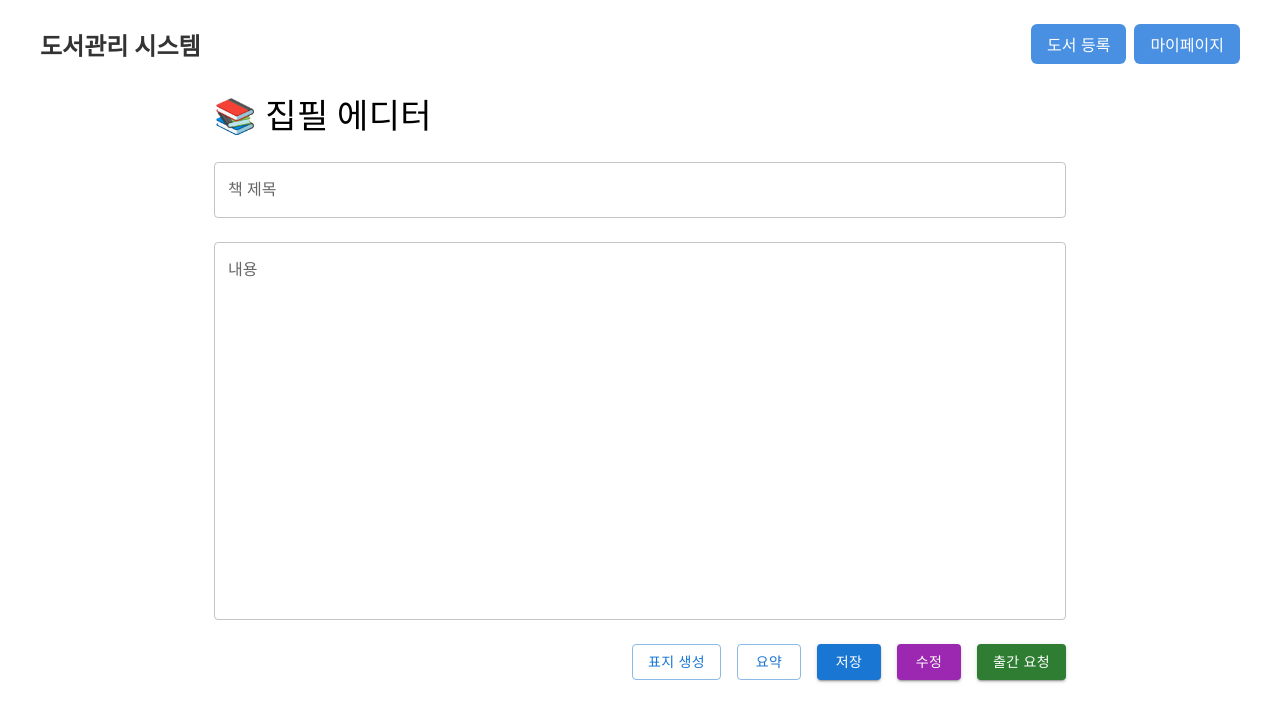
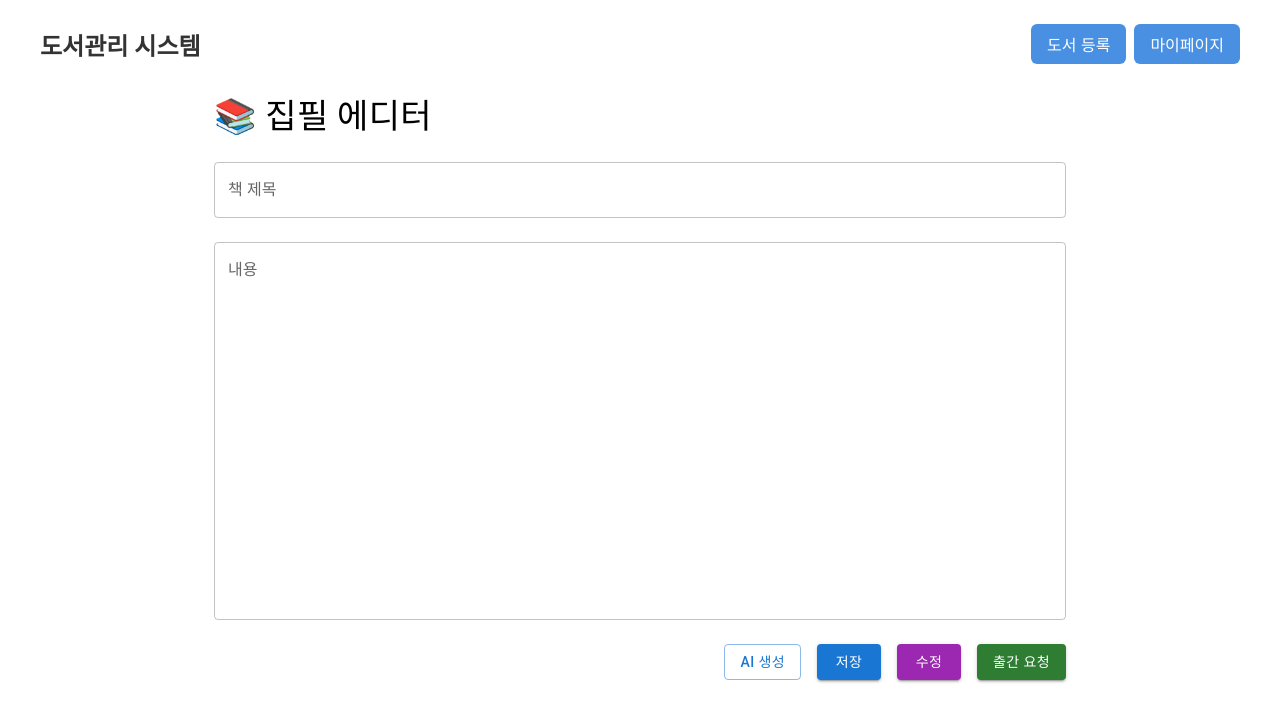
Before and after one commit to dnjsdn752/aibook, a React (Vite) app in the folder front/: page /manuscripts/new in a window 1280 px wide. Shown: the top 722 px of the page. Built offline with nearby package versions, Linux system fonts and the light colour scheme.

Commit message:
ai 집필 연동

```diff
--- a/front/src/api/library.ts
+++ b/front/src/api/library.ts
@@ -3,7 +3,7 @@
 import axios from "axios";
 
 const api = axios.create({
-  baseURL: "https://8088-dnjsdn752-aibook-kcc5uifn888.ws-us120.gitpod.io", // 도서관리 서비스 포트
+  baseURL: "https://8088-dnjsdn752-aibook-n7lzoljuat8.ws-us120.gitpod.io", // 도서관리 서비스 포트
 });
 
 // books 리스트 가져오기
--- a/front/src/api/manuscript.ts
+++ b/front/src/api/manuscript.ts
@@ -22,10 +22,11 @@ export const editManuscript = async (id: number, data: {
     return await api.put(`/manuscripts/${id}/editmanuscript`, data);
 };
 
-// AI 요청
+// AI 생성 요청 (LLM 기반)
 export const requestAi = async (id: number) => {
     return await api.put(`/manuscripts/${id}/requestai`);
 };
+
 
 // 출간 요청
 export const requestPublishing = async (id: number) => {
--- a/front/src/features/Manuscript/ManuscriptEditor.tsx
+++ b/front/src/features/Manuscript/ManuscriptEditor.tsx
@@ -1,4 +1,3 @@
-// src/features/Manuscript/ManuscriptEditor.tsx
 import React, { useState } from 'react';
 import {
     TextField,
@@ -7,7 +6,6 @@ import {
     Typography,
     Container,
 } from '@mui/material';
-
 import {
     registerManuscript,
     editManuscript,
@@ -15,23 +13,33 @@ import {
     requestAi,
 } from '../../api/manuscript';
 
+import { useQueryClient } from '@tanstack/react-query';
+import { useNavigate } from 'react-router-dom';
+
 const ManuscriptEditor: React.FC = () => {
     const [title, setTitle] = useState('');
     const [content, setContent] = useState('');
     const [manuscriptId, setManuscriptId] = useState<number | null>(null);
 
-    // 임시 저장 → 저장 (신규 등록)
+    const queryClient = useQueryClient();
+    const navigate = useNavigate();
+
+    // AI 생성 결과 저장
+    const [aiSummary, setAiSummary] = useState<string | null>(null);
+    const [aiImage, setAiImage] = useState<string | null>(null);
+
+    // 저장 (신규 등록)
     const handleTempSave = async () => {
         try {
             const response = await registerManuscript({ title, content });
             setManuscriptId(response.data.id);
-            console.log('💾 저장(신규 등록) 성공:', response.data);
+            console.log('💾 저장 성공:', response.data);
         } catch (error) {
-            console.error('저장(신규 등록) 실패:', error);
+            console.error('저장 실패:', error);
         }
     };
 
-    // 저장 → 수정
+    // 수정
     const handleSave = async () => {
         if (!manuscriptId) {
             alert('먼저 저장 버튼을 눌러 원고를 등록해주세요.');
@@ -45,6 +53,27 @@ const ManuscriptEditor: React.FC = () => {
         }
     };
 
+    // AI 생성: 표지 + 요약
+    const handleAiGenerate = async () => {
+        if (!manuscriptId) {
+            alert("먼저 원고를 저장해주세요.");
+            return;
+        }
+
+        try {
+            const res = await requestAi(manuscriptId);
+            console.log("📄 AI 생성 성공:", res.data);
+
+            // AI 결과 UI에 반영
+            setAiSummary(res.data.aiSummary);
+            setAiImage(res.data.aiImage);
+        } catch (error) {
+            console.error("AI 생성 요청 실패:", error);
+            alert("AI 생성 요청 중 오류가 발생했습니다.");
+        }
+    };
+
+    // 출간 요청
     const handlePublishRequest = async () => {
         if (!manuscriptId) {
             alert('먼저 원고를 저장해야 출간 요청이 가능합니다.');
@@ -53,25 +82,14 @@ const ManuscriptEditor: React.FC = () => {
         try {
             const response = await requestPublishing(manuscriptId);
             console.log('📢 출간 요청 성공:', response.data);
+
+            // ✅ 출간 요청 성공 후: 메인 페이지에서 목록 자동 갱신되게
+            queryClient.invalidateQueries({ queryKey: ['books'] });
+
+            alert('출간 요청이 완료되었습니다.');
+            navigate('/'); // 메인 페이지로 이동
         } catch (error) {
             console.error('출간 요청 실패:', error);
-        }
-    };
-
-    const handleGenerateCover = () => {
-        console.log('🎨 표지 생성 (추후 API 연결 필요)');
-    };
-
-    const handleSummarize = async () => {
-        if (!manuscriptId) {
-            alert('먼저 원고를 저장해야 AI 요약 요청이 가능합니다.');
-            return;
-        }
-        try {
-            const response = await requestAi(manuscriptId);
-            console.log('📄 요약 요청 성공:', response.data);
-        } catch (error) {
-            console.error('요약 요청 실패:', error);
         }
     };
 
@@ -97,11 +115,8 @@ const ManuscriptEditor: React.FC = () => {
                 />
 
                 <Stack direction="row" spacing={2} justifyContent="flex-end">
-                    <Button variant="outlined" onClick={handleGenerateCover}>
-                        표지 생성
-                    </Button>
-                    <Button variant="outlined" onClick={handleSummarize}>
-                        요약
+                    <Button variant="outlined" onClick={handleAiGenerate}>
+                        AI 생성
                     </Button>
                     <Button variant="contained" onClick={handleTempSave}>
                         저장
```
